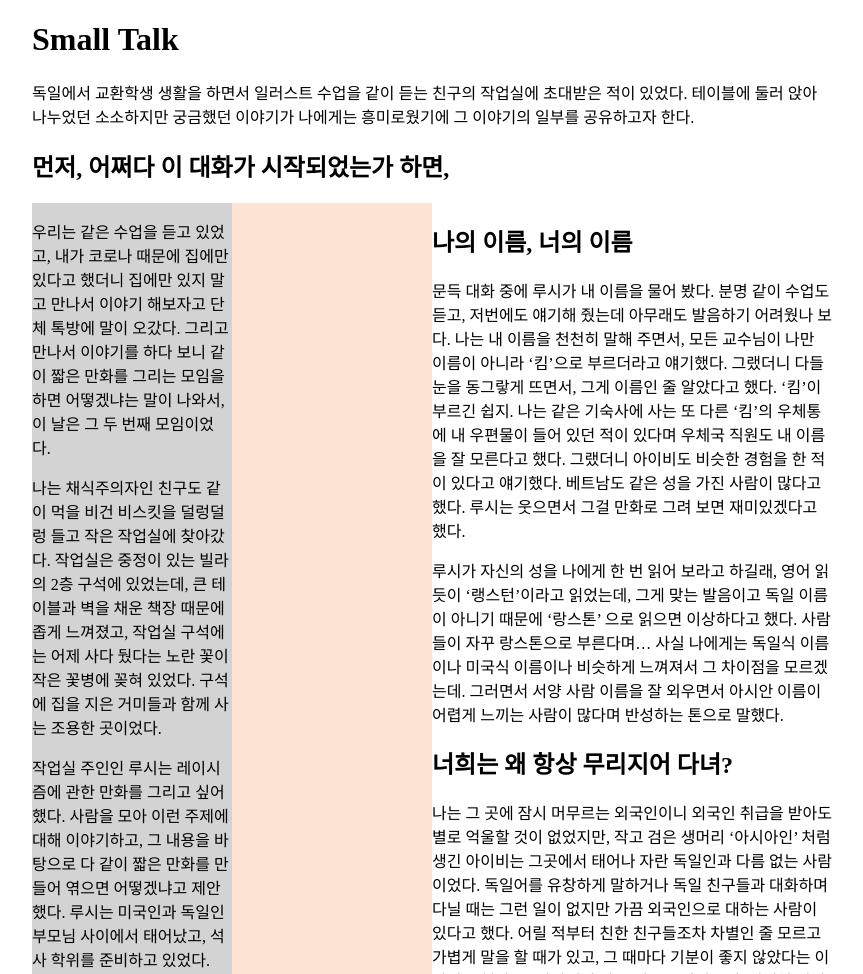
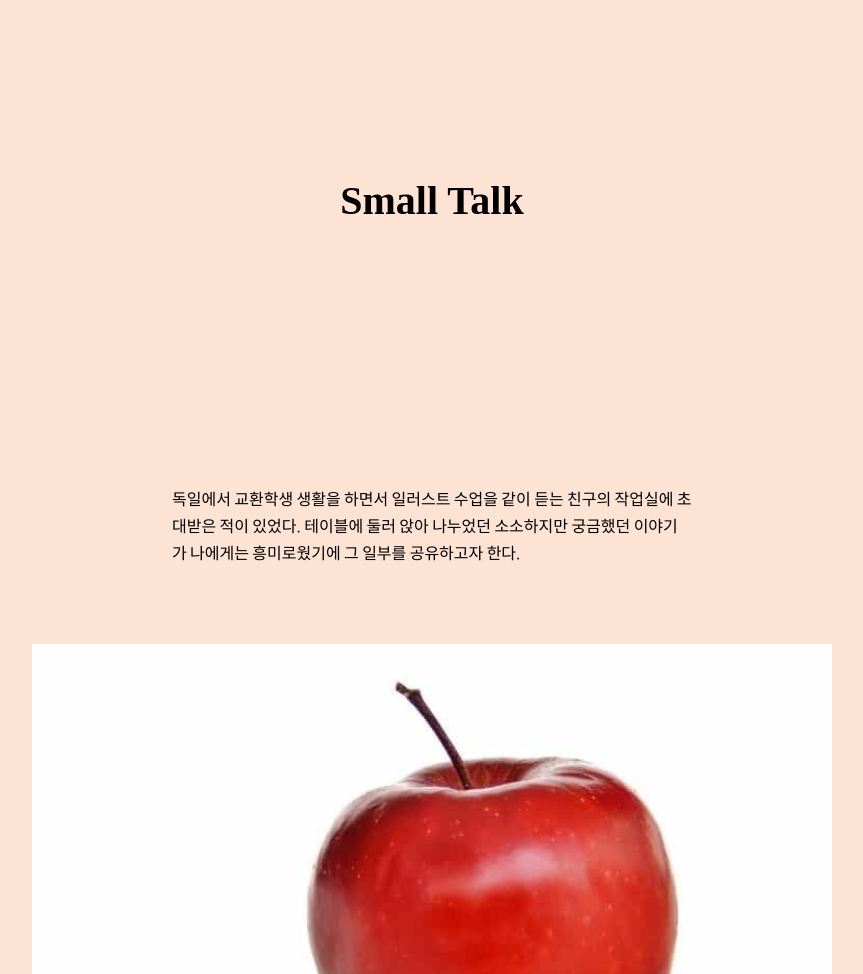
Before and after one commit to Nayun-Kim17/2021-03-smalltalk, a plain HTML site: page index.html in a window 1280 px wide. Shown: the top 974 px of the page, without its empty margins (208-1071 px from the left). Drawn offline with Linux system fonts and the light colour scheme.

Commit message:
Add files via upload

```diff
--- a/index.html
+++ b/index.html
@@ -2,56 +2,62 @@
 <html>
 <head>
 	<meta charset="utf-8">
-	<title>다국적 토크</title>
+	<title>Small Talk</title>
+	<link href="https://fonts.googleapis.com/css2?family=Nanum+Myeongjo:wght@400;800&display=swap" rel="stylesheet">
 	<style type="text/css">
-		body {margin:0;}
-		div {
-			width:800px;
+		html{margin:0;}
+		img {display:block; width:100%;}
+		body {width:800px;
 			margin:auto;
-		}
-		.column {
-			float:left;
-			width: 50%;
-			height: 800px;
-		}
-
-		.row {
-			content:"";
-			display: table;
-			clear: both;
-		}
+			background-color: rgb(252,227,212);}
+		header{width:530px;
+			margin:auto;
+			padding-top:150px;
+			padding-bottom:80px;
+			text-align: center;}
+		div,p{font-family: 'Nanum Myeongjo', serif;}
+		div{padding-bottom: 30px;}
+		h1 {font-size:2.5em; font-weight: 800; padding-bottom:90px;}
+		h2{text-align: center; font-size:1.5em; font-weight: 800; word-spacing: -2px; letter-spacing: -1px; padding-bottom:30px;padding-top:45px;}
+		p{padding-bottom: 30px; font-weight: 200; word-spacing: -1px;line-height: 170%; }
+		.last {width:520px; margin:auto; padding-top:50px;}
+		iframe{display:block; margin:auto;padding-top:100px; padding-bottom:8px;}
+		footer{padding-top: 150px; padding-bottom: 300px;text-align: center;}
 	</style>
 </head>
+
 <body>
+	<header>
+		<h1>Small Talk</h1>
+	</header>
+
+
 	<div>
-			<h1>Small Talk</h1>
+		<div>
+			<div class="last")>
+			<p> 독일에서 교환학생 생활을 하면서 일러스트 수업을 같이 듣는 친구의 작업실에 초대받은 적이 있었다. 테이블에 둘러 앉아 나누었던 소소하지만 궁금했던 이야기가 나에게는 흥미로웠기에 그 일부를 공유하고자 한다.</p>
+			</div>
+				<img src="./img/apple1.jpg";>
+				<h2> 먼저, 어쩌다 이 대화가 시작되었는가 하면,</h2>
+				<p>우리는 같은 수업을 듣고 있었고, 내가 코로나 때문에 집에만 있다고 했더니 집에만 있지 말고 만나서 이야기 해보자고 단체 톡방에 말이 오갔다. 그리고 만나서 이야기를 하다 보니 같이 짧은 만화를 그리는 모임을 하면 어떻겠냐는 말이 나와서, 이 날은 그 두 번째 모임이었다. </p>
+				<p>나는 채식주의자인 친구도 같이 먹을 비건 비스킷을 덜렁덜렁 들고 작은 작업실에 찾아갔다. 작업실은 중정이 있는 빌라 2층 구석에 있었는데, 큰 테이블과 벽을 채운 책장 때문에 좁게 느껴졌고, 작업실 구석에는 어제 사다 뒀다는 노란 꽃이 작은 꽃병에 꽂혀 있었다. 구석에 집을 지은 거미들과 함께 사는 조용한 곳이었다.</p>
+				<p>작업실 주인인 루시는 미국인과 독일인 부모님 사이에서 태어났고, 석사 학위를 준비하고 있었다. 루시는 레이시즘에 관한 만화를 그리고 싶어 했다. 사람을 모아 이런 주제에 대해 이야기하고, 그 대화를 바탕으로 다 같이 짧은 만화를 만들면 어떻겠냐고 제안했다.</p>
+				<p>그 곳에는 베트남계 독일인 아이비라는 친구도 있었다. 아이비도 석사 과정을 준비하기 위해 포트폴리오 작업을 해야 한다고 했고, 루시의 제안을 흥미롭게 생각했다.</p>
+				<p>나는 그 친구들 사이에서 가만히 생각을 했다. 흥미로운 제안이었지만 평소에 이런 주제로 친구들과 대화를 나눠 본 적이 없었고, 내가 살면서 교류한 사람은  ‘한국 사람처럼’ 생긴 한국인 친구들 뿐이어서 어떤 이야기를 할 수 있을까. 듣느라 바빠 말 할 자신은 없었다. 그래도 우리는 꼭 인종차별에 관한 뜨거운 이야기가 아니어도, 사소하지만 서로는 모르는 이야기를 공유해 보기로 했다.</p>
+
 		</div>
 
+
+
 		<div>
-		<p> 독일에서 교환학생 생활을 하면서 일러스트 수업을 같이 듣는 친구의 작업실에 초대받은 적이 있었다. 테이블에 둘러 앉아 나누었던 소소하지만 궁금했던 이야기가 나에게는 흥미로웠기에 그 이야기의 일부를 공유하고자 한다.</p>
-		</div>
+			<img src="./img/apple1.jpg">
+			<h2>나의 이름, 너의 이름</h2>
+			<p>문득 대화 중에 루시가 내 이름을 물어 봤다. 분명 같이 수업도 듣고, 저번에도 얘기해 줬는데 아무래도 발음하기 어려웠나 보다. 나는 내 이름을 천천히 말해 주면서, 모든 교수님이 나만 이름이 아니라 ‘킴’으로 부르더라고 얘기했다. 그랬더니 다들 눈을 동그랗게 뜨면서, 그게 이름인 줄 알았다고 했다. ‘킴’이 부르긴 쉽지. 나는 같은 기숙사에 사는 또 다른 ‘킴’의 우체통에 내 우편물이 들어 있던 적이 있다며 우체국 직원도 내 이름을 잘 모른다고 했다. 그랬더니 아이비도 비슷한 경험을 한 적이 있다고 얘기했다. 베트남도 같은 성을 가진 사람이 많다고 했다. 루시는 웃으면서 그걸 만화로 그려 보면 재미있겠다고 했다.</p>
+			<p>루시가 자신의 성을 나에게 한 번 읽어 보라고 하길래, 영어 읽듯이 ‘랭스턴’이라고 읽었는데, 그게 맞는 발음이고 독일 이름이 아니기 때문에 ‘랑스톤’ 으로 읽으면 이상하다고 했다. 사람들이 자꾸 랑스톤으로 부른다며… 사실 나에게는 독일식 이름이나 미국식 이름이나 비슷하게 느껴져서 그 차이점을 모르겠는데. 루시는 서양 사람 이름을 잘 외우면서 아시안 이름이 어렵게 느끼는 사람이 많다며 자신도 그렇다고 말했다.</p>
 		</div>
 
-	<div>
-			<h2> 먼저, 어쩌다 이 대화가 시작되었는가 하면,</h2>
-		<div class="row">
-		<div class="column" style="background-color: rgb(252,227,212);">
-			<img scr=""
-		</div>
-		<div class="column" style="background-color: lightgray">
-			<p>우리는 같은 수업을 듣고 있었고, 내가 코로나 때문에 집에만 있다고 했더니 집에만 있지 말고 만나서 이야기 해보자고 단체 톡방에 말이 오갔다. 그리고 만나서 이야기를 하다 보니 같이 짧은 만화를 그리는 모임을 하면 어떻겠냐는 말이 나와서, 이 날은 그 두 번째 모임이었다. </p>
-			<p>나는 채식주의자인 친구도 같이 먹을 비건 비스킷을 덜렁덜렁 들고 작은 작업실에 찾아갔다. 작업실은 중정이 있는 빌라의 2층 구석에 있었는데, 큰 테이블과 벽을 채운 책장 때문에 좁게 느껴졌고, 작업실 구석에는 어제 사다 뒀다는 노란 꽃이 작은 꽃병에 꽂혀 있었다. 구석에 집을 지은 거미들과 함께 사는 조용한 곳이었다.</p>
-			<p>작업실 주인인 루시는 레이시즘에 관한 만화를 그리고 싶어 했다. 사람을 모아 이런 주제에 대해 이야기하고, 그 내용을 바탕으로 다 같이 짧은 만화를 만들어 엮으면 어떻겠냐고 제안했다. 루시는 미국인과 독일인 부모님 사이에서 태어났고, 석사 학위를 준비하고 있었다.</p>
-			<p>그 곳에는 베트남계 독일인 아이비라는 친구도 있었다. 아이비도 석사 과정을 준비하기 위해 포트폴리오 작업을 해야 한다고 했고, 루시의 제안을 흥미롭게 생각했다.</p>
-			<p>나는 그 친구들 사이에서 가만히 생각을 했다. 흥미로운 제안이었지만 평소에 이런 주제로 친구들과 대화를 나눠 본 적이 없었고, 내가 살면서 교류한 사람은  ‘한국 사람처럼’ 생긴 한국인 친구들 뿐이어서 어떤 이야기를 할 수 있을까. 듣느라 바빠 말 할 자신은 없었다. 그래도 우리는 꼭 인종차별에 관한 뜨거운 이야기가 아니어도, 사소하지만 서로는 모르는 이야기를 공유해 보기로 했다.</p>
-	</div>
-	</div>
 
-	<div>
-		<h2>나의 이름, 너의 이름</h2>
-		<p>문득 대화 중에 루시가 내 이름을 물어 봤다. 분명 같이 수업도 듣고, 저번에도 얘기해 줬는데 아무래도 발음하기 어려웠나 보다. 나는 내 이름을 천천히 말해 주면서, 모든 교수님이 나만 이름이 아니라 ‘킴’으로 부르더라고 얘기했다. 그랬더니 다들 눈을 동그랗게 뜨면서, 그게 이름인 줄 알았다고 했다. ‘킴’이 부르긴 쉽지. 나는 같은 기숙사에 사는 또 다른 ‘킴’의 우체통에 내 우편물이 들어 있던 적이 있다며 우체국 직원도 내 이름을 잘 모른다고 했다. 그랬더니 아이비도 비슷한 경험을 한 적이 있다고 얘기했다. 베트남도 같은 성을 가진 사람이 많다고 했다. 루시는 웃으면서 그걸 만화로 그려 보면 재미있겠다고 했다.</p>
-		<p>루시가 자신의 성을 나에게 한 번 읽어 보라고 하길래, 영어 읽듯이 ‘랭스턴’이라고 읽었는데, 그게 맞는 발음이고 독일 이름이 아니기 때문에 ‘랑스톤’ 으로 읽으면 이상하다고 했다. 사람들이 자꾸 랑스톤으로 부른다며… 사실 나에게는 독일식 이름이나 미국식 이름이나 비슷하게 느껴져서 그 차이점을 모르겠는데. 그러면서 서양 사람 이름을 잘 외우면서 아시안 이름이 어렵게 느끼는 사람이 많다며 반성하는 톤으로 말했다.</p>
-	</div>
+
 
 		<div>
 			<h2>너희는 왜 항상 무리지어 다녀? </h2>
@@ -59,19 +65,33 @@
 			<p>루시는 이야기를 듣더니 뭔가 생각난 듯 말을 꺼냈다. 종종 사람들이 ‘외국인들은 끼리끼리 다니더라’는 이야기를 하는데, 사실은 자신들도 끼리끼리 다니고있는 것이 아니냐며, 눈에 띄어서 그렇게 보일 뿐이지 남을 비꼴 처지가 되지 못한다는 식으로 얘기했다. 맞는 말이었다. 루시는 그 사람들이 얼마나 기울어진 시선으로 보고 있는지 열변을 토했다. 나는 영어를 듣느라 바빠 고개를 끄덕이기만 했다.</p>
 		</div>
 
+
+
 		<div>
-		<h2>이중 잣대 (Dopplemoral)</h2>
-		<p>루시는 차별적인 말을 하는 아버지가 있다고 했다. 그것 때문인지 ‘차별적이고 꽉 막힌 멍청한 백인’을 정말 싫어하는 것 같았다. 아이비는 오히려 자신에게 못된 말을 했던 사람들은 다 중동 사람처럼 생긴 남자들이라고 했다. 나도 고개를 끄덕이며 여기서 내게 나쁜 말을 한 사람들은 다 ‘그런’ 사람들이라고 말했다. 처음에는 편견을 가지지 않으려 했는데, 몇 번 겪고 나니 길에서 ‘그렇게’ 생긴 사람들이 보이면 조금 피하게 되었다. 루시는 그 사람들이 대부분 어디에서 온 사람들인지 이야기했는데, 나는 지리나 나라 이름에 대해 잘 몰라 거의 알아듣지 못했다. 요약하자면 그 사람들은 우리가 생각하는 지역에서 온 것이 아니라는 얘기였던 것 같다. 나는 그 말을 듣고 내가 근거도 없이 나쁜 이방인과 착한 이방인을 구분하고 있다는 사실을 깨달았다. 아이비와 나는 우리가 편견 어린 시선으로 보고 있다는 걸 인정하면서도 피하게 된다고 했다.</p>
+			<iframe  width="560" height="315" src="https://www.youtube.com/embed/AkT_e-QNgGc" frameborder="0" allow="accelerometer; autoplay; clipboard-write; encrypted-media; gyroscope; picture-in-picture" allowfullscreen></iframe>
+				</iframe>
+
+			<h2>이중 잣대 (Doppelmoral)</h2>
+			<p>루시는 차별적인 말을 하는 아버지가 있다고 했다. 그것 때문인지 ‘차별적이고 꽉 막힌 멍청한 백인’을 정말 싫어하는 것 같았다. 아이비는 오히려 자신에게 못된 말을 했던 사람들은 다 중동 사람처럼 생긴 남자들이라고 했다. 나도 고개를 끄덕이며 여기서 내게 나쁜 말을 한 사람들은 다 ‘그런’ 사람들이라고 말했다. 처음에는 편견을 가지지 않으려 했는데, 몇 번 겪고 나니 길에서 ‘그렇게’ 생긴 사람들이 보이면 조금 피하게 되었다. 루시는 그 사람들이 대부분 어디에서 온 사람들인지 이야기했는데, 나는 지리나 나라 이름에 대해 잘 몰라 거의 알아듣지 못했다. 요약하자면 그 사람들은 우리가 생각하는 지역에서 온 것이 아니라는 얘기였던 것 같다. 아이비와 나는 우리가 편견 어린 시선으로 보고 있다는 걸 인정하면서도 피하게 된다고 했다.</p>
+
 		</div>
 
+
 		<div>
+
 			<h2>머리 색깔</h2>
-		<p>루시는 자주 아시아인의 머리가 예쁘게 보인다고 얘기했다. 자신의 넓은 이마가 콤플렉스라고 말하면서. 나는 네 붉은 머리 색이 좋다고 말했다. 검은 머리는 염색하기 힘들어. 항상 탈색을 해야 하고… 루시는 붉은 머리는 옛날부터 별로 안 좋은 시선으로 보곤 했다고 말했다. 너는 염색한 거야? 하고 묻길래 갈색으로 염색한 거라고 답했다. 루시도 자신도 염색한 거라고 했는데, 진담 같아서 정말 붉은 머리인지, 염색한 건지 헷갈렸다. 우리는 주로  또래가 무슨 색으로 자주 염색하는지, 어떻게 염색하는지 그런 얘기를 했다.</p>
-
+			<p>루시는 자주 아시아인의 머리가 예쁘게 보인다고 얘기했다. 자신의 넓은 이마가 콤플렉스라고 말하면서. 나는 네 붉은 머리 색이 좋다고 말했다. 검은 머리는 염색하기 힘들어. 항상 탈색을 해야 하고… 루시는 사람들이 붉은 머리를 옛날부터 별로 안 좋은 시선으로 보곤 했다고 말했다. 너는 염색한 거야? 하고 묻길래 갈색으로 염색한 거라고 답했다. 루시도 자신도 염색한 거라고 했는데, 진담 같아서 정말 붉은 머리인지, 염색한 건지 헷갈렸다. 우리는 주로  또래가 무슨 색으로 자주 염색하는지, 어떻게 염색하는지 그런 얘기를 했다.</p>
+		</div>
+		<div class="last">
 			<p>락다운이 이어지면서 우리의 계획은 흐지부지 되었지만, 루시는 여전히 레이시즘에 관심이 많고, 자신의 어린 시절을 그리는 만화 작업을 계속 하고 있다. </p>
 
 			<p>나에게 그 시간은 잊을 수 없을 것 같다. 영어로 하는 대화는 어려웠지만 이렇게 속을 터놓고 얘기하는 것이 너무 오랜만이라 반가웠다. 대화하면서 그동안 처음 가보는 타지에서 겪은 서러움이 녹고 마음이 정리되는 것을 느끼면서, 동시에 나의 생각이나 행동을 돌아보는 시간이었다.</p>
 		</div>
+	</div>
+
+	<footer>
+		<p>2021.03.16 김나윤</p>
+	</footer>
 
 </body>
 </html>
```
Lines whose indentation alone changed are shown as unchanged.
